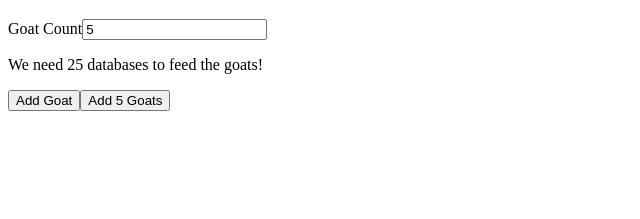
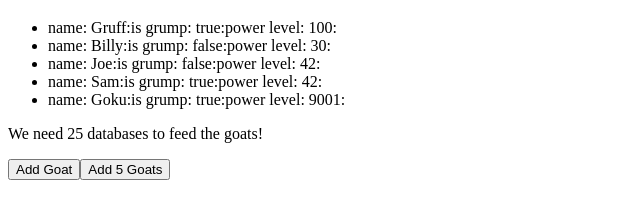
Before and after one commit to braydenhouston/vue-101-with-goats, a plain HTML site: page index.html in a window 1280 px wide. Shown: the part 61-280 px from the top of the page, without its empty margins (0-640 px from the left). Drawn offline with nearby package versions, Linux system fonts and the light colour scheme.

Commit message:
list some goats

```diff
--- a/index.html
+++ b/index.html
@@ -10,15 +10,15 @@
 
     <div id="app">
         <h1>We have {{ goatCount }} goats!</h1>
-        <div>
-            <label>
-                <span>Goat Count</span>
-                <input
-                    type="number"
-                    v-model="goatCount"
-                />
-            </label>
-        </div>
+        <ul>
+            <li
+                v-for="goat in goats"
+            >
+                <span>name: {{goat.name}}:</span>
+                <span>is grump: {{goat.isGrumpy}}:</span>
+                <span>power level: {{goat.powerLevel}}:</span>
+            </li>
+        </ul>
         <p>
             We need {{ dailyFoodRequirments }} databases to feed the goats!
         </p>
--- a/index.js
+++ b/index.js
@@ -1,10 +1,39 @@
 const app = Vue.createApp({
     data() {
         return {
-            goatCount: 5
+            goats: [
+                {
+                    name: "Gruff",
+                    isGrumpy: true,
+                    powerLevel: 100
+                },
+                {
+                    name: "Billy",
+                    isGrumpy: false,
+                    powerLevel: 30
+                },
+                {
+                    name: "Joe",
+                    isGrumpy: false,
+                    powerLevel: 42
+                },
+                {
+                    name: "Sam",
+                    isGrumpy: true,
+                    powerLevel: 42
+                },
+                {
+                    name: "Goku",
+                    isGrumpy: true,
+                    powerLevel: 9001
+                }
+            ]
         }
     },
     computed: {
+        goatCount() {
+            return this.goats.length
+        },
         dailyFoodRequirments() {
             return this.goatCount * 5
         }
```
